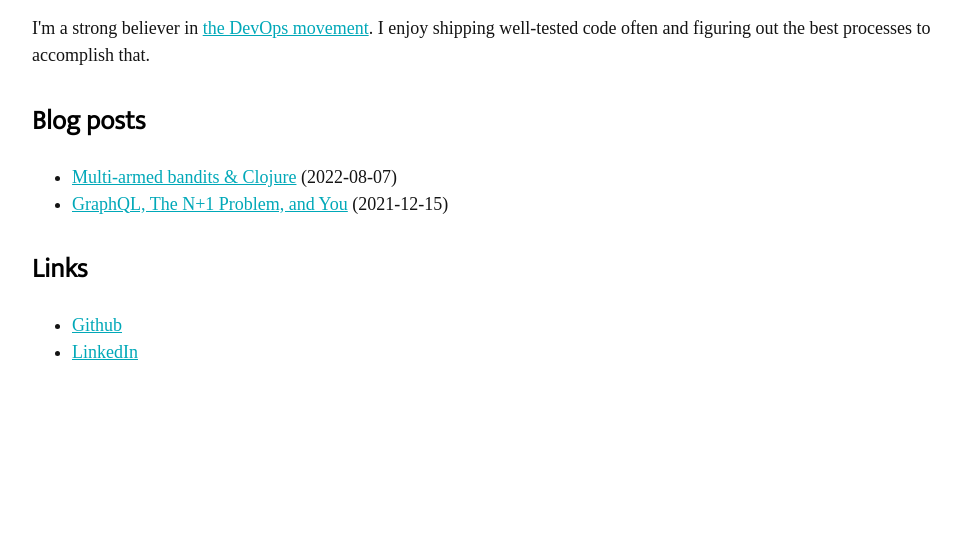
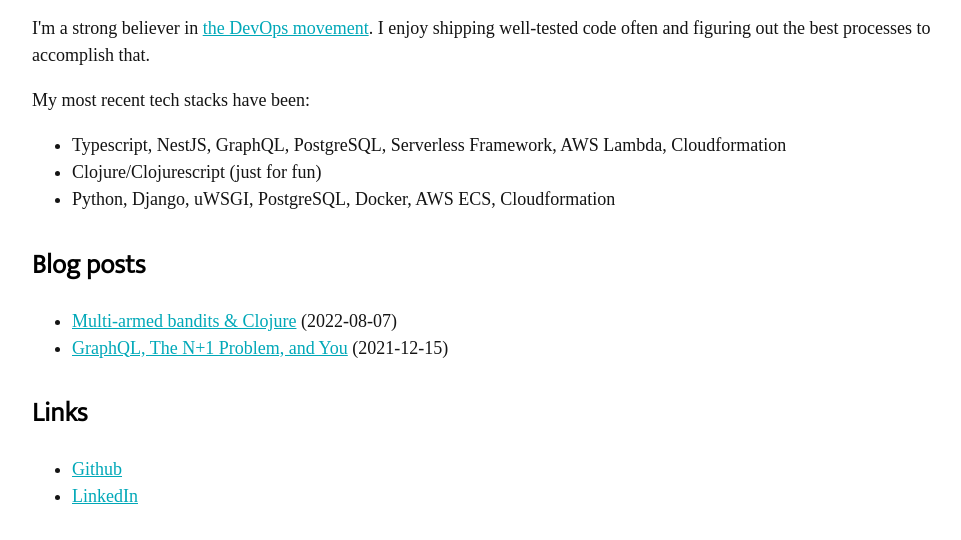
Before and after one commit to NickCellino/nickcellino.github.io, a plain HTML site: page index.html in a window 1280 px wide. Shown: the part 222-762 px from the top of the page, without its empty margins (158-1119 px from the left). Drawn offline with Linux system fonts and the light colour scheme; a web font is replaced by a local one.

Commit message:
added a little more info to homepage

```diff
--- a/index.html
+++ b/index.html
@@ -24,6 +24,16 @@
     shipping well-tested code often and figuring out the best processes to accomplish that.
     </p>
 
+    <p>
+    My most recent tech stacks have been:
+
+    <ul>
+      <li>Typescript, NestJS, GraphQL, PostgreSQL, Serverless Framework, AWS Lambda, Cloudformation</li>
+      <li>Clojure/Clojurescript (just for fun)</li>
+      <li>Python, Django, uWSGI, PostgreSQL, Docker, AWS ECS, Cloudformation</li>
+    </ul>
+    </p>
+
     <h2>Blog posts</h2>
     <ul>
       <li><a href="/blog/2022-08-07-clojure-bandits.html">Multi-armed bandits & Clojure</a> (2022-08-07)</li>
```
